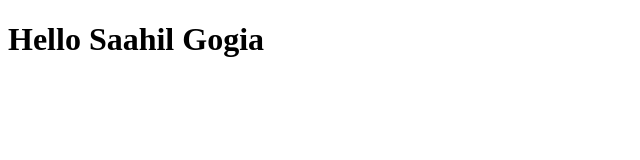
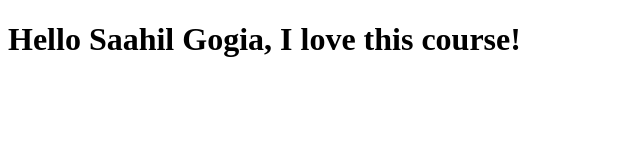
Before and after one commit to saahilgogia/Learning, a plain HTML site: page site/index.html in a window 1280 px wide. Shown: the whole page, without its empty margins (0-640 px from the left). Drawn offline with Linux system fonts and the light colour scheme.

Commit message:
small addition to content

```diff
--- a/site/index.html
+++ b/site/index.html
@@ -4,6 +4,6 @@
 	<title>HEllo Saahil</title>
 </head>
 <body>
-<h1>Hello Saahil Gogia</h1>
+<h1>Hello Saahil Gogia, I love this course!</h1>
 </body>
 </html>
```
